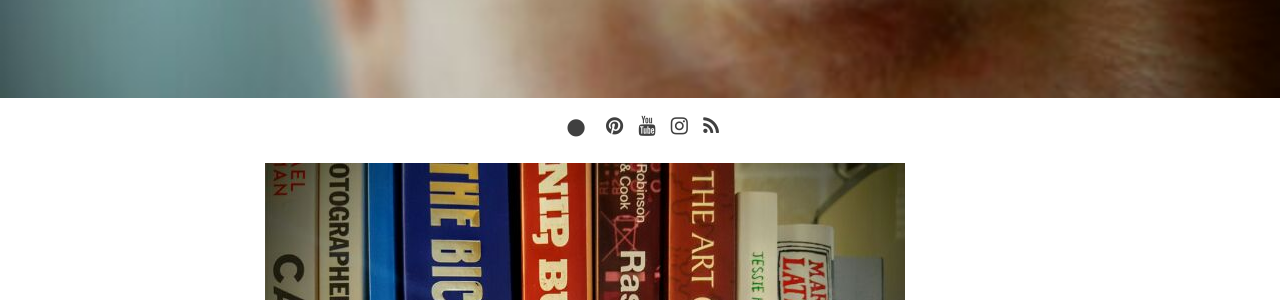
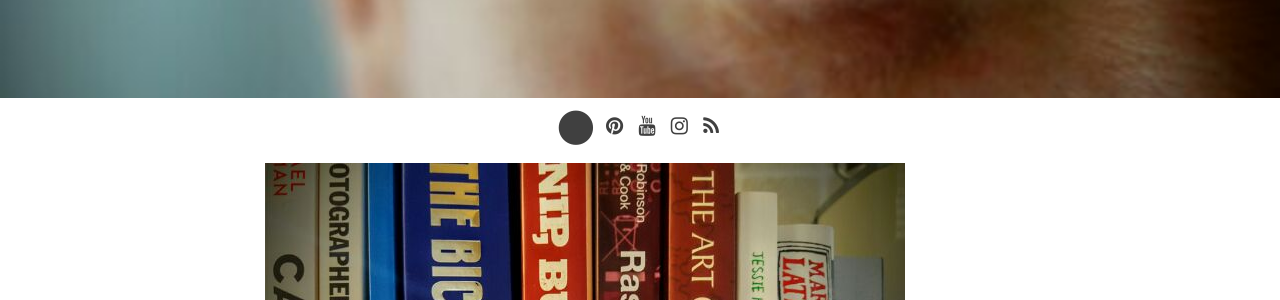
Before and after one commit to dawsneyland/formerdland, a Jekyll site: the page built from index.html, in a window 1280 px wide. Shown: the part 350-650 px from the top of the page. Built offline with Jekyll 4.4.1, drawn with Linux system fonts in a browser that asks for light colours; nearby versions of some CDN libraries; the list of posts is cut into pages by our own code.

Commit message:
Update social.html

```diff
--- a/_includes/social.html
+++ b/_includes/social.html
@@ -2,7 +2,7 @@
   <li>
     <a href="http://twitter.com/dawsneyland">
  <span class="fa-stack">
-                                <i class="fa fa-circle fa-stack-1x"></i>
+                                <i class="fa fa-circle fa-stack-2x"></i>
                                 <i class="fa fa-twitter fa-stack-lg fa-inverse"></i>
                             </span>
 
```
